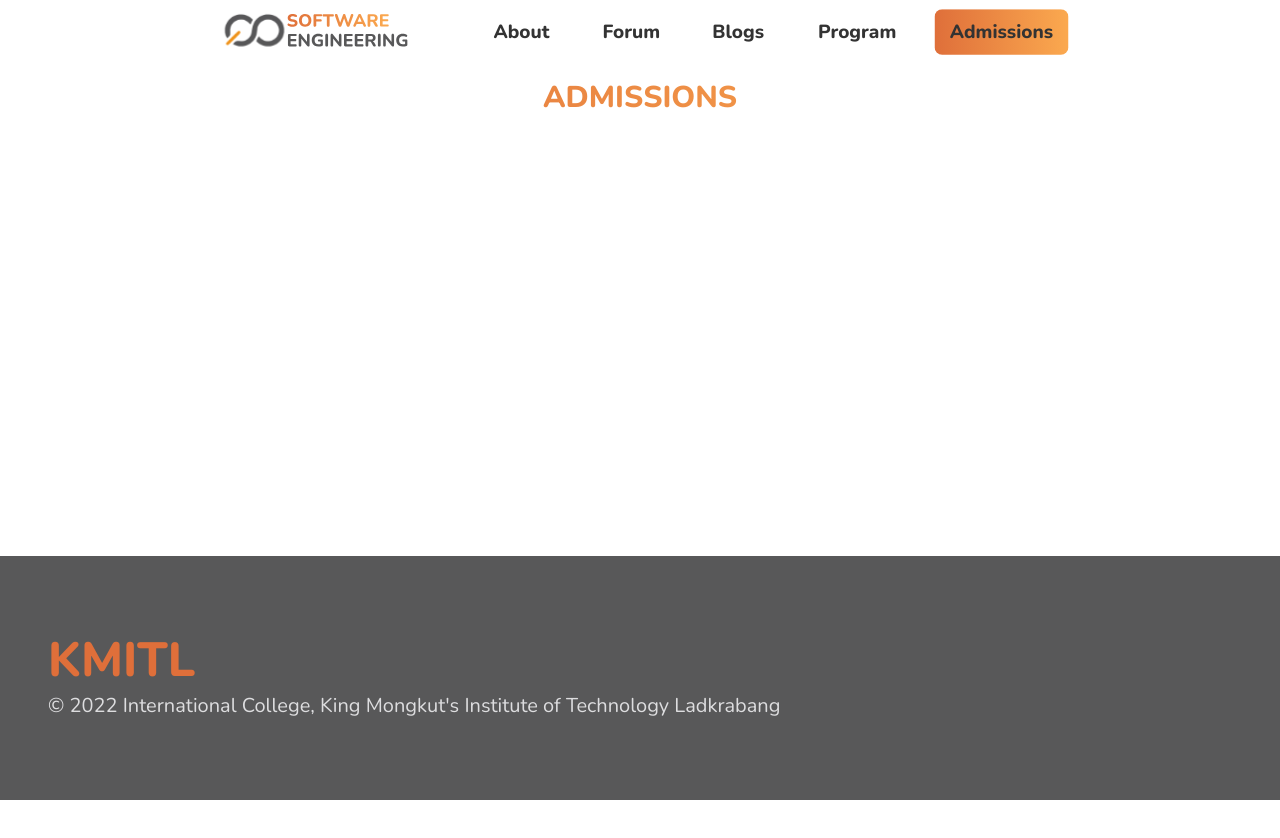
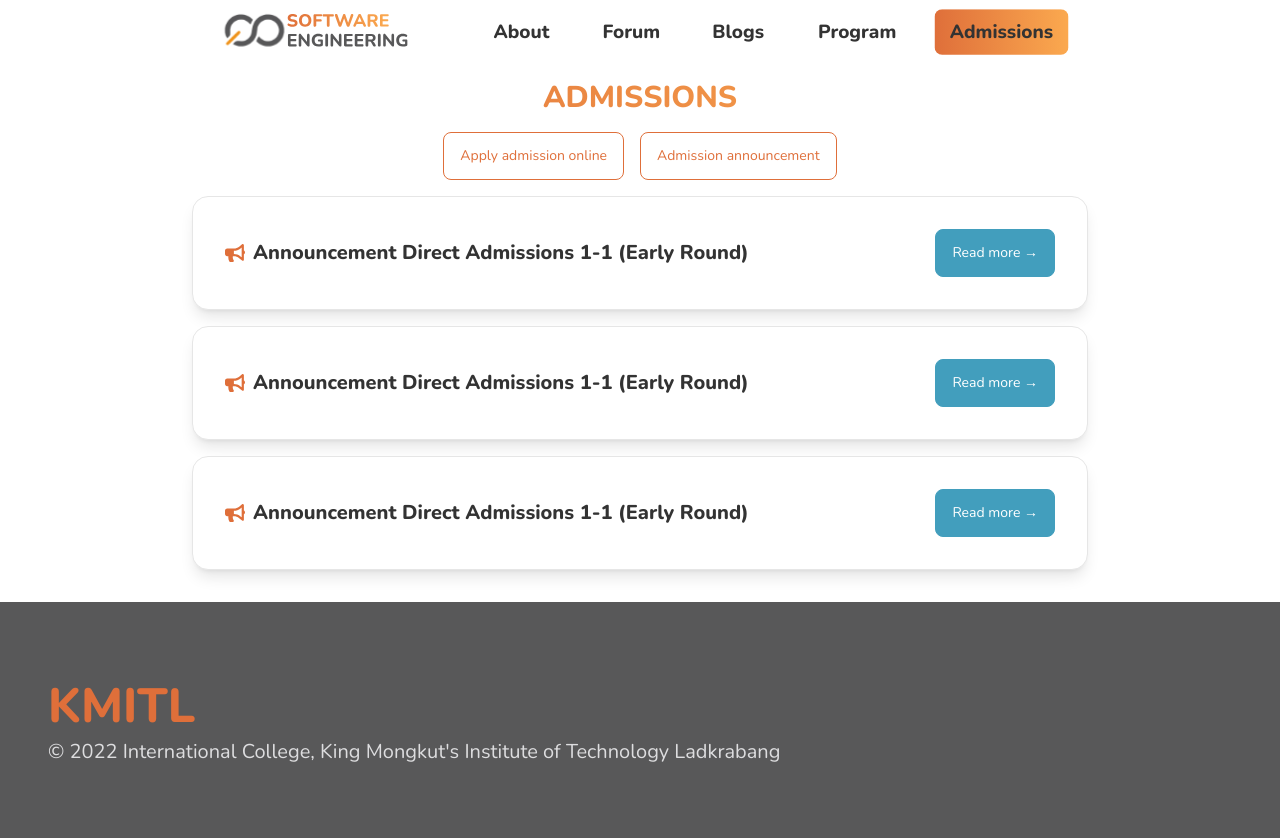
Before and after one commit to neneprm/SE-WEBSITE, a Next.js app in the folder client/: page /admissions in a window 1280 px wide. Shown: the top 838 px of the page. Before the commit the page ends 800 px from the top, so only its background shows below. Built offline with nearby package versions, Linux system fonts and the light colour scheme.

Commit message:
Fix admission UI

```diff
--- a/client/pages/admissions.tsx
+++ b/client/pages/admissions.tsx
@@ -1,6 +1,8 @@
 import Head from "next/head"
 import { H3 } from "./components/headers"
-import GhostButton from "./components/ghost-button"
+import AdmissionCard from "./components/admission-card"
+import BorderButton from "./components/border-button"
+
 const Admissions = () => {
   return (
     <>
@@ -13,20 +15,31 @@ const Admissions = () => {
         <H3 style="text-gradient font-bold text-center" text="ADMISSIONS" />
       </section>
 
-      <section>{/* Content */}</section>
+      <section className="flex flex-col md:flex-row justify-center space-y-4 md:space-x-4 md:space-y-0 mb-4">
+        <BorderButton
+          text="Apply admission online"
+          link="https://new.reg.kmitl.ac.th/admission"
+        />
+        <BorderButton
+          text="Admission announcement"
+          link="https://new.reg.kmitl.ac.th/admission/#/undergraduate/announcement_inter"
+        />
+      </section>
 
-      {/* <section className="h-56 grid grid-cols-2 gap-40 content-center ...">
-        <Button
-          style="btn-outline border-2 btn-accent"
-          link="/admissions/curriculum"
-          text="CURRICULUM"
-        ></Button>
-        <Button
-          style="btn-outline border-2 btn-accent"
-          link="/admissions/announcement"
-          text="ANNOUNCEMENT"
-        ></Button>
-      </section> */}
+      <section className="mb-8">
+        <AdmissionCard
+          title="Announcement Direct Admissions 1-1 (Early Round)"
+          link="https://reg.kmitl.ac.th/TCAS_old/news/files/2566_1_news1_2397_2022_10_30-20-17-48_c7831.pdf"
+        />
+        <AdmissionCard
+          title="Announcement Direct Admissions 1-1 (Early Round)"
+          link="https://reg.kmitl.ac.th/TCAS_old/news/files/2566_1_news1_2397_2022_10_30-20-17-48_c7831.pdf"
+        />
+        <AdmissionCard
+          title="Announcement Direct Admissions 1-1 (Early Round)"
+          link="https://reg.kmitl.ac.th/TCAS_old/news/files/2566_1_news1_2397_2022_10_30-20-17-48_c7831.pdf"
+        />
+      </section>
     </>
   )
 }
```
